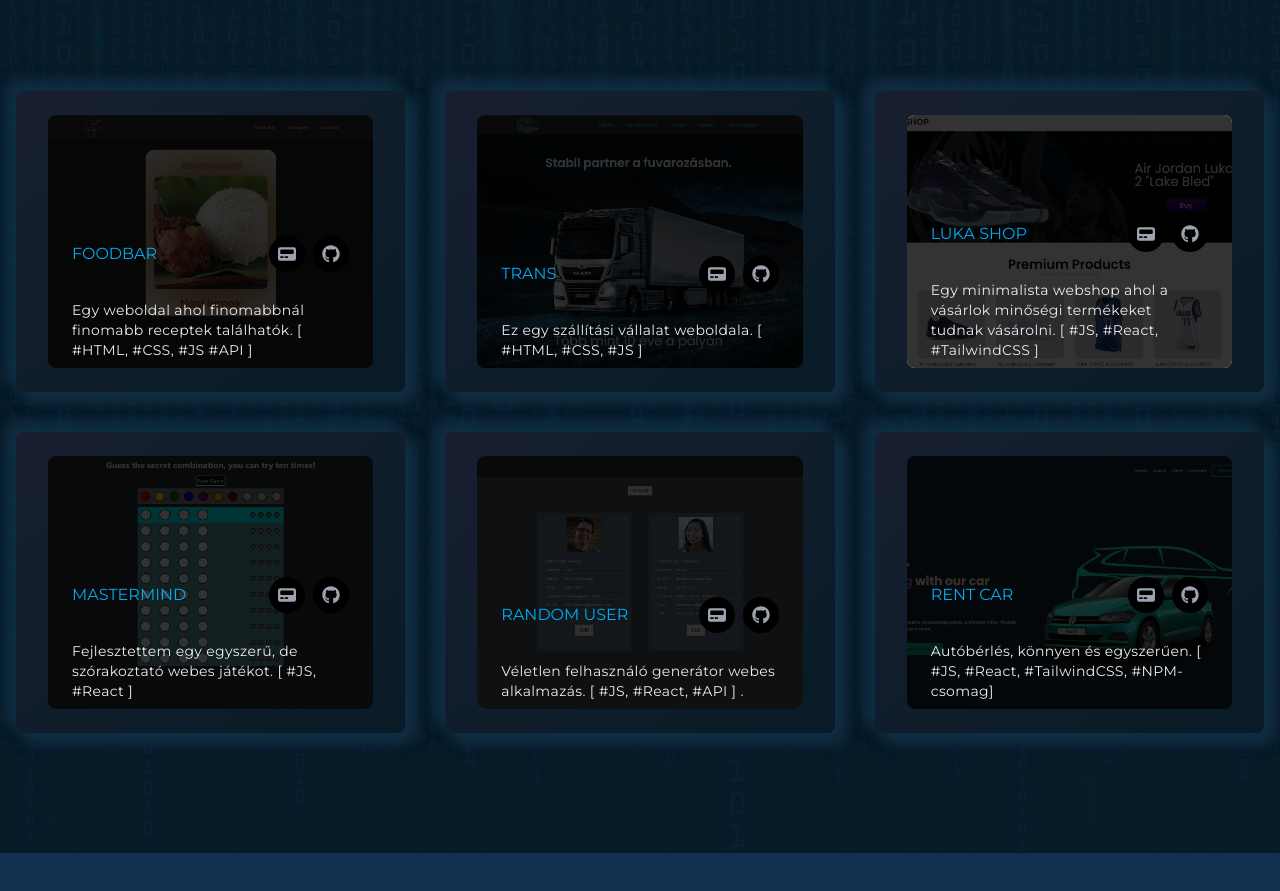
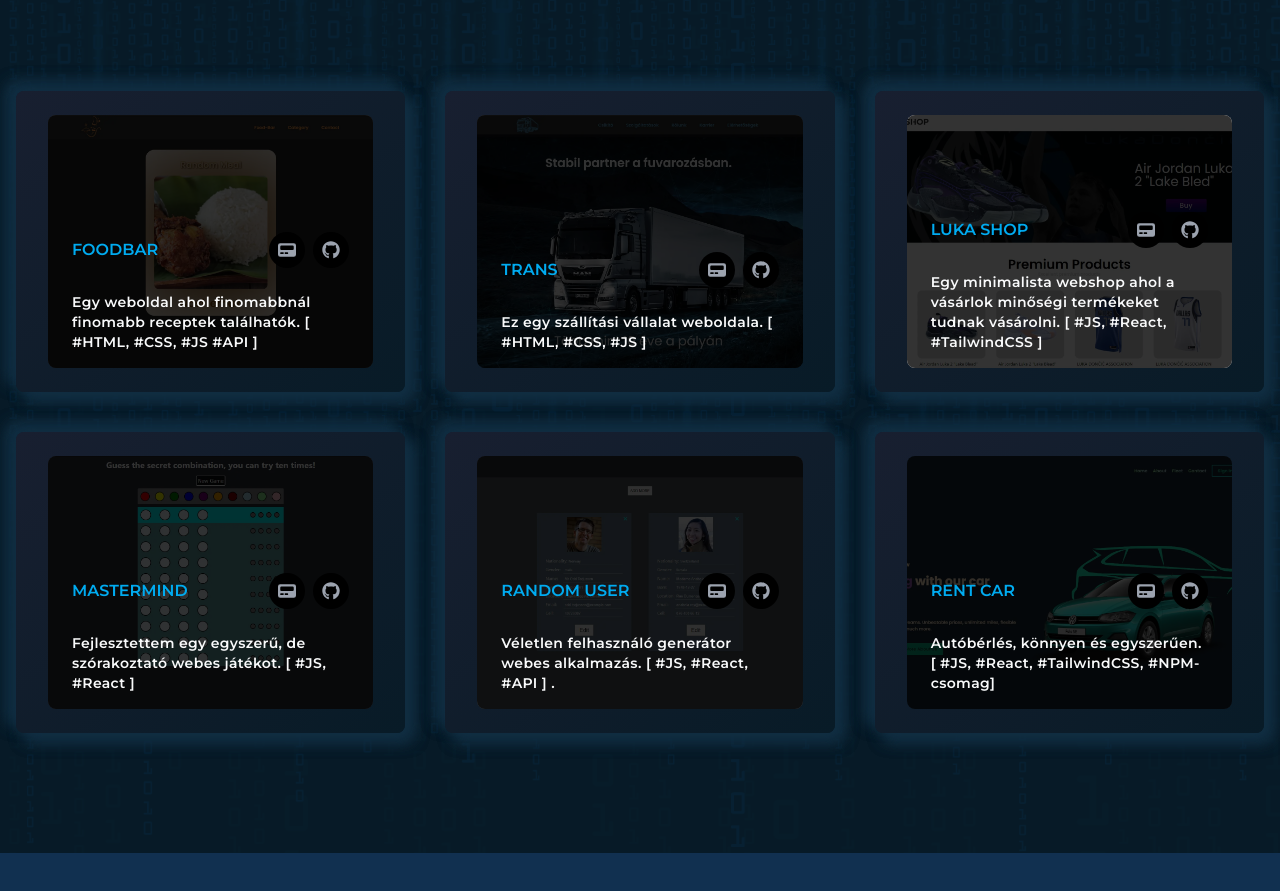
Before and after one commit to Csikito/csr_website, a React (Create React App) app: page / in a window 1280 px wide. Shown: the part 1943-2834 px from the top of the page. Built offline with nearby package versions, Linux system fonts and the light colour scheme; what tailwindcss-3d would draw is missing.

Commit message:
update ProjectCard color and bold

```diff
--- a/src/App.js
+++ b/src/App.js
@@ -58,7 +58,7 @@ function App() {
 
   return (
     <div
-      className={`w-full h-auto dark:bg-bodyColor dark:text-lightText  bg-gray-100 text-black dark:font-normal font-semibold`}
+      className={`w-full h-auto dark:bg-bodyColor dark:text-lightText  bg-gray-100 text-black dark:font-normal`}
     >
       <Navbar
         content={language.nav}
--- a/src/components/project/ProjectCard.js
+++ b/src/components/project/ProjectCard.js
@@ -14,10 +14,12 @@ function ProjectCard({ data }) {
           />
         </picture>
 
-        <h3 className="text-base uppercase text-designColor ">{data.title}</h3>
+        <h3 className="text-base uppercase text-designColor font-semibold">
+          {data.title}
+        </h3>
       </div>
 
-      <div className="projectCard absolute w-full h-full min-h-[200px] sm:min-h-[301px] -rotate-y-180  backface-hidden group-hover:rotate-y-0  ">
+      <div className="projectCard absolute w-full h-full min-h-[200px] sm:min-h-[301px] -rotate-y-180  backface-hidden group-hover:rotate-y-0 ">
         <div className="relative w-full h-full overflow-hidden">
           <div className="w-full h-full overflow-hidden rounded-lg">
             <picture>
@@ -29,9 +31,9 @@ function ProjectCard({ data }) {
               />
             </picture>
           </div>
-          <div className="absolute top-0 right-0 w-full h-full flex flex-col justify-end gap-2 bg-black bg-opacity-80  rounded-lg">
-            <div className="flex justify-between items-center pt-2 px-2 sm:pt-5 sm:px-6">
-              <h3 className="text-base uppercase text-designColor text-center tex-bold">
+          <div className="absolute top-0 right-0 w-full h-full flex flex-col justify-end gap-2 dark:bg-black dark:bg-opacity-80 bg-bodyColor bg-opacity-60  rounded-lg font-semibold">
+            <div className="flex justify-between items-center pt-2 px-2 sm:px-6">
+              <h3 className="text-base uppercase text-designColor text-center ">
                 {data.title}
               </h3>
               <div className="flex gap-2">
@@ -49,7 +51,7 @@ function ProjectCard({ data }) {
                 </a>
               </div>
             </div>
-            <div className="text-sm tracking-wide pb-2 px-2 sm:pt-5 sm:px-6 hover:text-gray-50 duration-300">
+            <div className="text-sm tracking-wide pb-2 px-2 sm:py-4 sm:px-6 text-gray-50 duration-300">
               <p>{data.description}</p>
             </div>
           </div>
```
